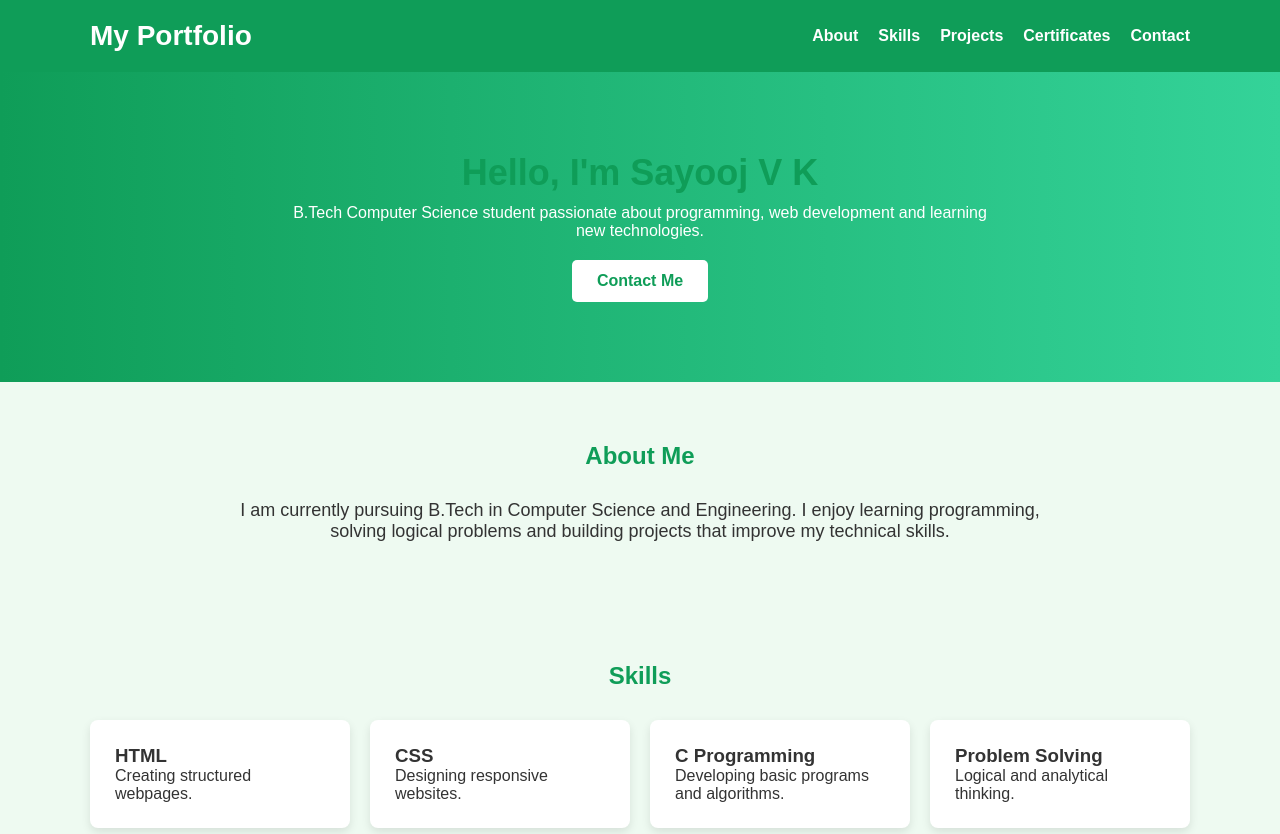
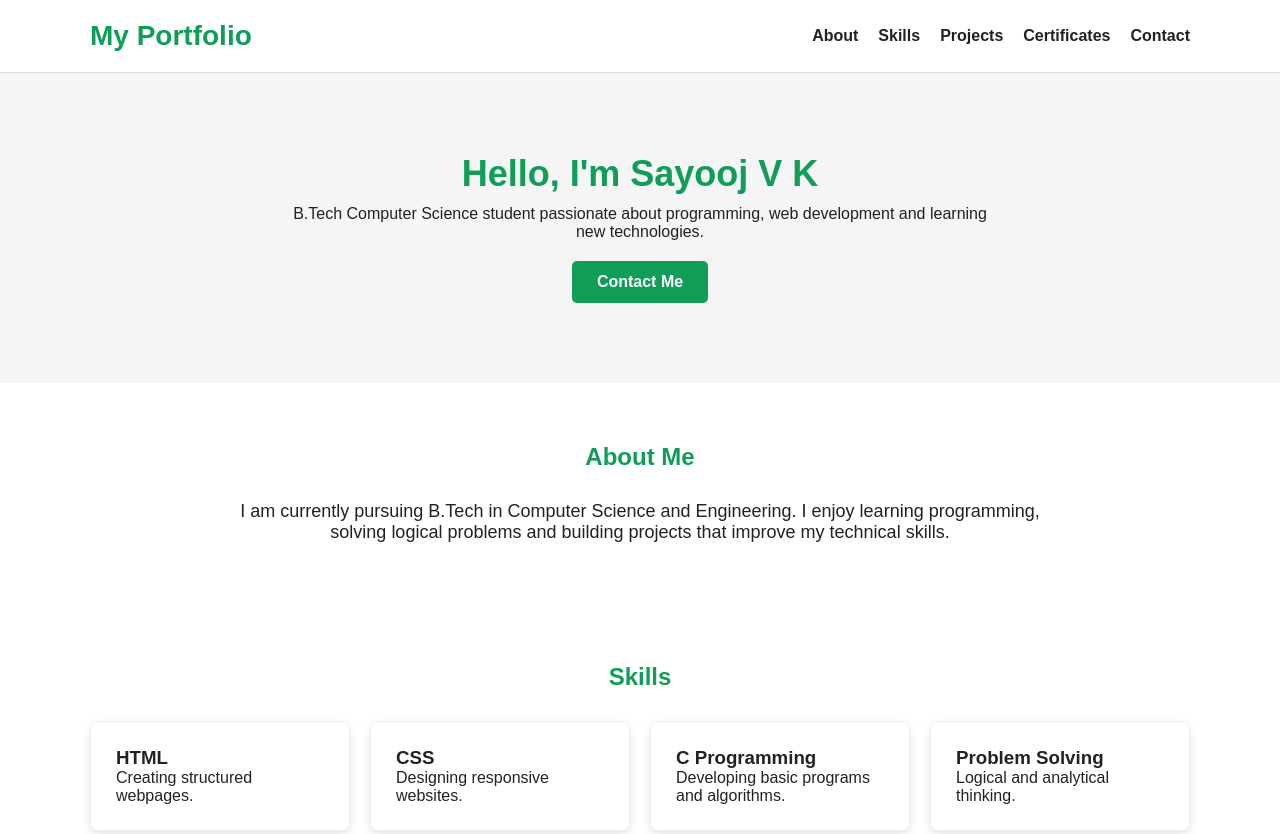
Before and after one commit to sayooj-vk/sayooj, a plain HTML site: page index.htm in a window 1280 px wide. Shown: the top 834 px of the page. Drawn offline with Linux system fonts and the light colour scheme.

Commit message:
Add files via upload

```diff
--- a/index.htm
+++ b/index.htm
@@ -16,16 +16,17 @@ scroll-behavior:smooth;
 }
 
 body{
-background:#eefaf1;
-color:#333;
+background:#ffffff;
+color:#222;
 }
 
 header{
-background:#0f9d58;
-color:white;
+background:#ffffff;
+color:#222;
 padding:20px 0;
 position:sticky;
 top:0;
+border-bottom:1px solid #ddd;
 }
 
 .container{
@@ -43,6 +44,7 @@ flex-wrap:wrap;
 
 nav h1{
 font-size:28px;
+color:#0f9d58;
 }
 
 nav ul{
@@ -52,20 +54,20 @@ gap:20px;
 }
 
 nav ul li a{
-color:white;
+color:#222;
 text-decoration:none;
 font-weight:bold;
 }
 
 nav ul li a:hover{
-color:#ffe066;
+color:#0f9d58;
 }
 
 .hero{
 text-align:center;
 padding:80px 20px;
-background:linear-gradient(to right,#0f9d58,#34d399);
-color:white;
+background:#f5f5f5;
+color:#222;
 }
 
 .hero h2{
@@ -82,8 +84,8 @@ margin:auto;
 display:inline-block;
 margin-top:20px;
 padding:12px 25px;
-background:white;
-color:#0f9d58;
+background:#0f9d58;
+color:white;
 text-decoration:none;
 font-weight:bold;
 border-radius:5px;
@@ -113,10 +115,11 @@ gap:20px;
 }
 
 .card{
-background:white;
+background:#ffffff;
 padding:25px;
 border-radius:8px;
 box-shadow:0 4px 10px rgba(0,0,0,0.1);
+border:1px solid #eee;
 }
 
 .card:hover{
@@ -136,10 +139,11 @@ font-weight:bold;
 }
 
 footer{
-background:#222;
-color:white;
+background:#ffffff;
+color:#222;
 text-align:center;
 padding:15px;
+border-top:1px solid #ddd;
 }
 
 </style>
```
